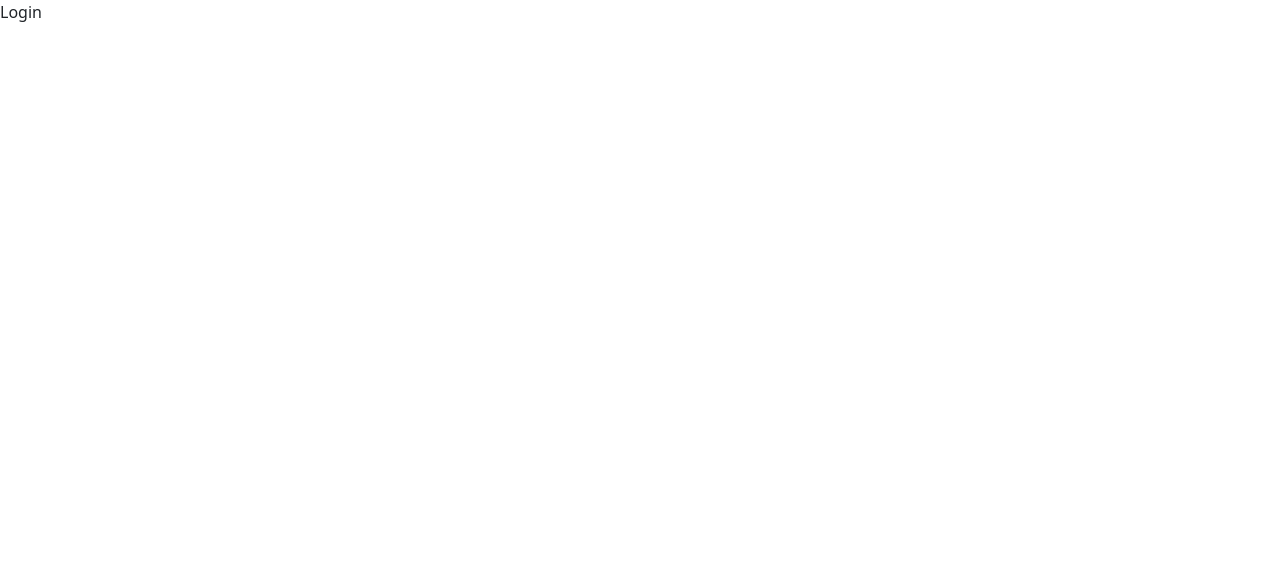
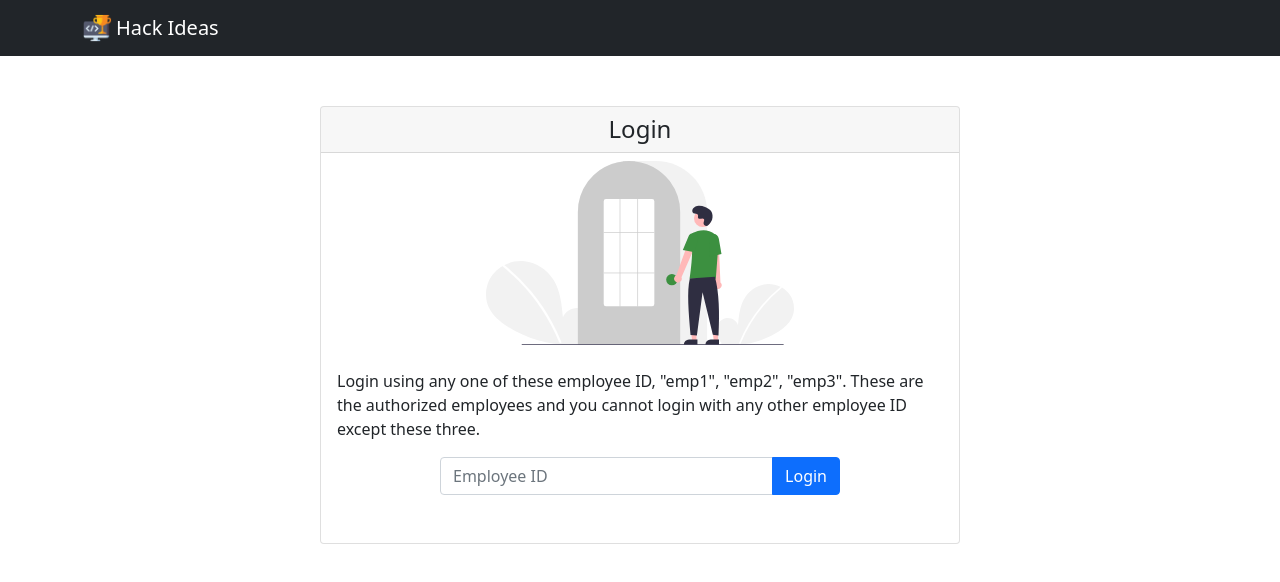
Before and after one commit to ayubshaikh1695/hack-ideas, a React (Create React App) app: page /login in a window 1280 px wide. Shown: the top 582 px of the page. Built offline with nearby package versions, Linux system fonts and the light colour scheme.

Commit message:
created login page component

```diff
--- a/src/pages/Login/login.component.jsx
+++ b/src/pages/Login/login.component.jsx
@@ -1,7 +1,126 @@
-import React from 'react';
+import React, { useState, useLayoutEffect } from 'react';
+import { useHistory } from 'react-router-dom';
+import {
+  Container,
+  Card,
+  Button,
+  Form,
+  InputGroup,
+  FormControl,
+} from 'react-bootstrap';
+import { get } from 'services/api';
+import { useAuth } from 'context/auth-context-provider';
+import Jumbotron from 'components/Jumbotron/jumbotron.component';
+import AppHeader from 'components/AppHeader/app-header.component';
+import LoginImage from 'assets/undraw-login.svg';
+import styles from './login.module.css';
+
+const HELPER_TEXT = {
+  default: '',
+  employeeIdRequired: 'Employee id is required.',
+  employeeIdInvalid: 'Employee does not exist.',
+};
 
 function Login() {
-  return <div>Login</div>;
+  let auth = useAuth();
+  let history = useHistory();
+
+  const [employeeId, setEmployeeId] = useState('');
+  const [hasError, setHasError] = useState(false);
+  const [errorText, setErrorText] = useState(HELPER_TEXT.default);
+
+  useLayoutEffect(() => {
+    if (auth.user.isAuthenticated) {
+      history.push('/');
+    }
+
+    // eslint-disable-next-line
+  }, [auth.user.isAuthenticated]);
+
+  const handleInput = (e) => {
+    const value = e.target.value;
+    setEmployeeId(value);
+
+    setHasError(value.length === 0);
+    setErrorText(
+      value.length === 0 ? HELPER_TEXT.employeeIdRequired : HELPER_TEXT.default
+    );
+  };
+
+  const handleKeyUp = (e) => {
+    if (e.key === 'Enter') {
+      handleLogin();
+    }
+  };
+
+  const handleLogin = async () => {
+    if (!employeeId.trim()) {
+      setHasError(true);
+      setErrorText(HELPER_TEXT.employeeIdRequired);
+    } else {
+      const res = await get('/employees/' + employeeId);
+
+      if (res.ok) {
+        auth.setUserAuth(res.data, () => {
+          history.push('/');
+        });
+      } else {
+        setHasError(true);
+        setErrorText(HELPER_TEXT.employeeIdInvalid);
+      }
+    }
+  };
+
+  return (
+    <div className={styles.wrapper}>
+      <AppHeader />
+      <Jumbotron>
+        <Container style={{ paddingTop: 50, paddingBottom: 50 }}>
+          <Card
+            className='text-center'
+            style={{ maxWidth: '40rem', margin: '0 auto' }}
+          >
+            <Card.Header className='h4'>Login</Card.Header>
+            <Card.Img
+              variant='top'
+              src={LoginImage}
+              style={{
+                maxWidth: 340,
+                margin: '0 auto',
+                padding: '.5rem 1rem',
+              }}
+            />
+            <Card.Body>
+              <Card.Text style={{ textAlign: 'left' }}>
+                Login using any one of these employee ID, "emp1", "emp2",
+                "emp3". These are the authorized employees and you cannot login
+                with any other employee ID except these three.
+              </Card.Text>
+              <InputGroup
+                className='mb-2'
+                style={{ maxWidth: '25rem', margin: '0 auto' }}
+              >
+                <FormControl
+                  placeholder='Employee ID'
+                  value={employeeId}
+                  onChange={handleInput}
+                  onKeyUp={handleKeyUp}
+                />
+                <Button variant='primary' onClick={handleLogin}>
+                  Login
+                </Button>
+              </InputGroup>
+              <div className={styles['helper-text-container']}>
+                {hasError && (
+                  <Form.Text className='text-danger'>{errorText}</Form.Text>
+                )}
+              </div>
+            </Card.Body>
+          </Card>
+        </Container>
+      </Jumbotron>
+    </div>
+  );
 }
 
 export default Login;
--- /dev/null
+++ b/src/pages/Login/login.module.css
@@ -0,0 +1,10 @@
+.wrapper {
+  height: inherit;
+}
+
+.helper-text-container {
+  max-width: 25rem;
+  margin: 0 auto;
+  text-align: left;
+  min-height: 1.5rem;
+}
```
